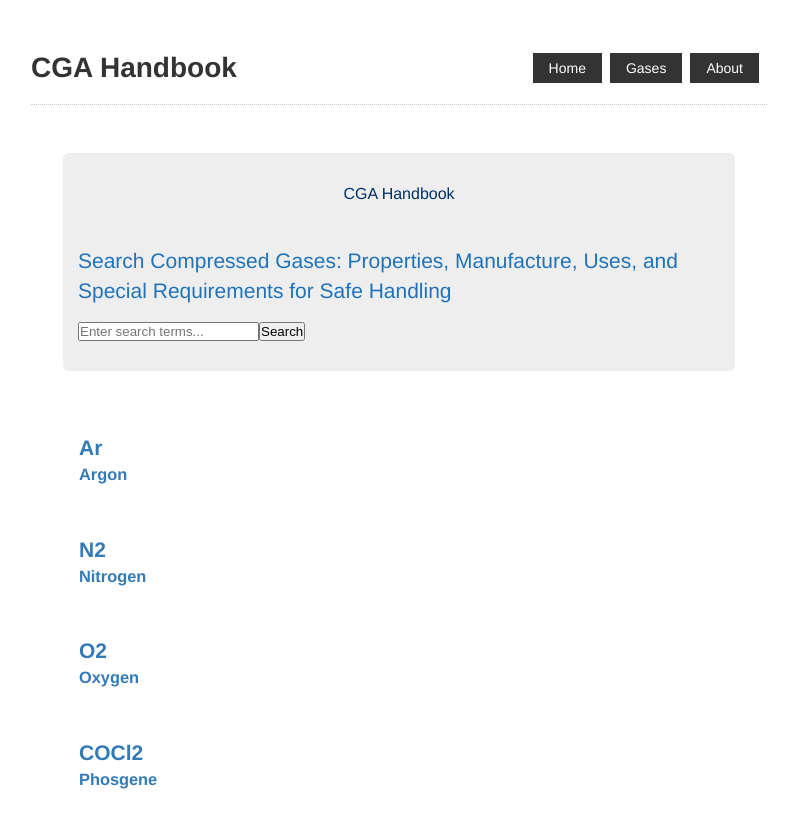
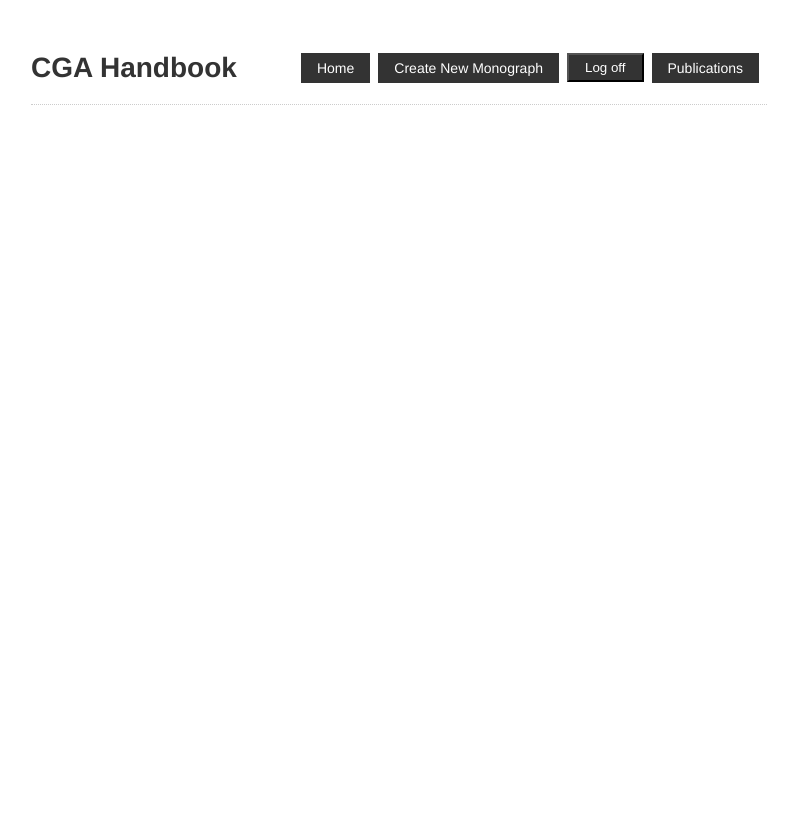
Before and after one commit to Aiedail11/handbook-prototype, a Nuxt app: page /gases in a window 1280 px wide. Shown: the top 828 px of the page, without its empty margins (241-1031 px from the left). After the commit the page ends 800 px from the top, so only its background shows below. Built offline with nearby package versions, Linux system fonts and the light colour scheme.

Commit message:
everything working with subtext

```diff
--- a/components/AppHeader.vue
+++ b/components/AppHeader.vue
@@ -1,24 +1,57 @@
 <template>
-  <header class = "header">
-      <h1 class = "title">CGA Handbook</h1>
+  <header class="header">
+    <h1 class="title">CGA Handbook</h1>
+    <div v-if="checkLogin">
       <ul>
         <li>
-              <nuxt-link to='/'>Home</nuxt-link>
+          <nuxt-link to="/">Home</nuxt-link>
         </li>
         <li>
-              <nuxt-link to='/Gases'>Gases</nuxt-link>
+          <button @click="toggleLogin">Login</button>
         </li>
         <li>
-              <nuxt-link to='/about'>About</nuxt-link>
+          <nuxt-link to="/Publications">Publications</nuxt-link>
         </li>
       </ul>
+    </div>
+    <div v-else>
+      <ul>
+        <li>
+          <nuxt-link to="/">Home</nuxt-link>
+        </li>
+        <li>
+            <nuxt-link to="/monographs/create">Create New Monograph</nuxt-link>
+        </li>
+        <li>
+          <button @click="toggleLogin">Log off</button>
+        </li>
+        <li>
+          <nuxt-link to="/Publications">Publications</nuxt-link>
+        </li>
+      </ul>
+    </div>
   </header>
 </template>
 
 <script>
 export default {
-    name: 'AppHeader'
+  name: "AppHeader",
+  data() {
+    return {
+      login: false
+    };
+  },
+  methods: {
+    toggleLogin() {
+      this.login = !this.login;
     }
+  },
+  computed: {
+    checkLogin() {
+      return this.login == true;
+    }
+  }
+};
 </script>
 
 <style>
@@ -30,7 +63,7 @@ export default {
   padding-bottom: 1rem;
   border-bottom: 1px dotted #ccc;
 }
-    .header.title{
+.header.title {
   font-size: 3rem;
   color: #526488;
 }
@@ -44,4 +77,11 @@ export default {
   padding: 0.3rem 1rem;
   margin-right: 0.5rem;
 }
+button {
+  display: inline-block;
+  background: #333;
+  color: #fff;
+  padding: 0.3rem 1rem;
+  margin-right: 0.5rem;
+}
 </style>
--- a/components/Monograph.vue
+++ b/components/Monograph.vue
@@ -1,23 +1,37 @@
 <template>
   <nuxt-link :to="'monographs/' + id">
     <div class="monograph">
-      <h2>{{symbol}}</h2>
+      <div v-for="symbol in symbols" :key="symbol.index">
+        <h2>{{symbol.letters}}</h2><h2 v-if="symbol.quantity >1"><sub>{{symbol.quantity}}</sub></h2>
+      </div>
       <h3>{{name}}</h3>
     </div>
   </nuxt-link>
 </template>
 
 <script>
+//import SymbolElement from "../components/SymbolElement";
+
 export default {
   name: "Monograph",
-  props: ["symbol", "name", "id"]
+
+  props: ["symbols", "name", "id"],
+  computed: {
+    verifySymbol() {
+      //console.log("symbols: " + this.symbols);
+      return true;
+    }
+  }
 };
 </script>
 
 <style>
-
 .monograph {
   padding: 1rem;
   margin: 1rem 0;
 }
+
+h2 {
+  display: inline;
+}
 </style>
--- /dev/null
+++ b/components/SymbolElement.vue
@@ -0,0 +1,26 @@
+<template>
+
+</template>
+
+<script>
+import Vue from 'vue'
+
+const Component = Vue.extend({
+  // type inference enabled
+
+
+ name: "SymbolElement",
+ data() {
+   return {
+     letters: string,
+     quantity: number
+   }
+ }
+
+
+})
+</script>
+
+<style scoped>
+
+</style>
--- a/package.json
+++ b/package.json
@@ -11,7 +11,8 @@
   "dependencies": {
     "@nuxtjs/axios": "^5.12.2",
     "core-js": "^3.6.5",
-    "nuxt": "^2.14.6"
+    "nuxt": "^2.14.6",
+    "typescript": "^4.0.5"
   },
   "devDependencies": {}
 }
--- a/pages/gases/index.vue
+++ /dev/null
@@ -1,90 +0,0 @@
-<template>
-  <div class="container body-content">
-    <div class="jumbotron">
-      <div style="display: flex; justify-content:center;">
-        <h1 class="lead site-name">CGA Handbook</h1>
-      </div>
-      <SearchGases v-on:search-text="searchText" />
-    </div>
-    <div class="search-list">
-      <Monograph
-        v-for="monograph in monographs"
-        :key="monograph.id"
-        :id="monograph.id"
-        :symbol="monograph.symbol"
-        :name="monograph.name"
-      />
-    </div>
-  </div>
-</template>
-
-<script>
-import axios from "axios";
-import Monograph from "../../components/Monograph";
-import SearchGases from "../../components/SearchGases";
-
-export default {
-  components: {
-    Monograph,
-    SearchGases
-  },
-  data() {
-    return {
-      monographs: [
-        { symbol: "Ar", name: "Argon", id: "6" },
-        { symbol: "N2", name: "Nitrogen", id: "5" },
-        { symbol: "O2", name: "Oxygen", id: "1" },
-        { symbol: "COCl2", name: "Phosgene", id: "2" }
-      ]
-    };
-  },
-  async created() {},
-  head() {
-    return {
-      title: "CGA Handbook",
-      meta: [
-        {
-          hid: "description",
-          name: "description",
-          content:
-            "Resource for Compressed Gases: Properties, Manufacture," +
-            " Uses, and Special Requirements for Handling"
-        }
-      ]
-    };
-  },
-  methods: {
-    async searchText(text) {
-      console.log("You tried to search for: " + text);
-    }
-  }
-};
-</script>
-
-<style>
-.search-list {
-  display: table;
-}
-
-.container .jumbotron,
-.container-fluid .jumbotron {
-  padding-right: 15px;
-  padding-left: 15px;
-  border-radius: 6px;
-}
-
-a {
-  color: #337ab7;
-  text-decoration: none;
-}
-h1.site-name {
-  color: #003066;
-}
-
-.lead {
-  margin-bottom: 20px;
-  font-size: 16px;
-  font-weight: 300;
-  line-height: 1.4;
-}
-</style>
--- a/pages/index.vue
+++ b/pages/index.vue
@@ -1,24 +1,93 @@
 <template>
-  <div class="container">
-   <h2>
-     Welcome to best corny dad jokes app on the web
-   </h2>
+  <div class="container body-content">
+    <div class="jumbotron">
+      <div style="display: flex; justify-content:center;">
+        <h1 class="lead site-name">CGA Handbook</h1>
+      </div>
+      <SearchGases v-on:search-text="searchText" />
+    </div>
+    <div class="search-list">
+
+      <Monograph
+        v-for="monograph in monographs"
+        :key="monograph.id"
+        :id="monograph.id"
+        :symbols="monograph.symbols"
+        :name="monograph.name"
+      />
+    </div>
   </div>
 </template>
 
 <script>
+import axios from "axios";
+import Monograph from "../components/Monograph";
+import SearchGases from "../components/SearchGases";
+//import SymbolElement from "../components/SymbolElement.vue";
+
+
 export default {
+  components: {
+    Monograph,
+    SearchGases
+  },
+  data() {
+    return {
+      monographs: [
+        { symbols: [{letters: "Ar", quantity: 1}], name: "Argon", id: "6" },
+        { symbols:  [{letters: "N", quantity: 2}], name: "Nitrogen", id: "5" },
+        { symbols: [{letters: "O", quantity: 2}], name: "Oxygen", id: "1" },
+        { symbols: [{letters: "COCl", quantity: 2}], name: "Phosgene", id: "2" }
+      ]
+    };
+  },
+  async created() {},
   head() {
     return {
-            title: 'Welcome to Dad Jokes',
+      title: "CGA Handbook",
       meta: [
         {
-                    hid: 'description',
-                    name: 'description',
-                    content: 'Best place for corny dad jokes'
+          hid: "description",
+          name: "description",
+          content:
+            "Resource for Compressed Gases: Properties, Manufacture," +
+            " Uses, and Special Requirements for Handling"
         }
       ]
+    };
+  },
+  methods: {
+    async searchText(text) {
+      console.log("You tried to search for: " + text);
     }
   }
+};
+</script>
+
+<style>
+.search-list {
+  display: table;
 }
-</script>
+
+.container .jumbotron,
+.container-fluid .jumbotron {
+  padding-right: 15px;
+  padding-left: 15px;
+  border-radius: 6px;
+}
+
+a {
+  color: #337ab7;
+  text-decoration: none;
+}
+h1.site-name {
+  color: #003066;
+}
+
+.lead {
+  margin-bottom: 20px;
+  font-size: 16px;
+  font-weight: 300;
+  line-height: 1.4;
+}
+</style>
--- /dev/null
+++ b/pages/monographs/_id.vue
@@ -0,0 +1,13 @@
+<template>
+  <p>Monograph details page not yet created</p>
+</template>
+
+<script>
+export default {
+
+}
+</script>
+
+<style>
+
+</style>
--- /dev/null
+++ b/pages/monographs/create.vue
@@ -0,0 +1,13 @@
+<template>
+  <p>Create monograph not yet implemented</p>
+</template>
+
+<script>
+export default {
+
+}
+</script>
+
+<style>
+
+</style>
--- /dev/null
+++ b/pages/publications/index.vue
@@ -0,0 +1,13 @@
+<template>
+  <p>Publications page not yet created</p>
+</template>
+
+<script>
+export default {
+
+}
+</script>
+
+<style>
+
+</style>
```
Also changed, not shown: pages/gases/details.vue (deleted), 1 other file (tests, documents, lock files or other folders). Lines whose indentation alone changed are shown as unchanged.
